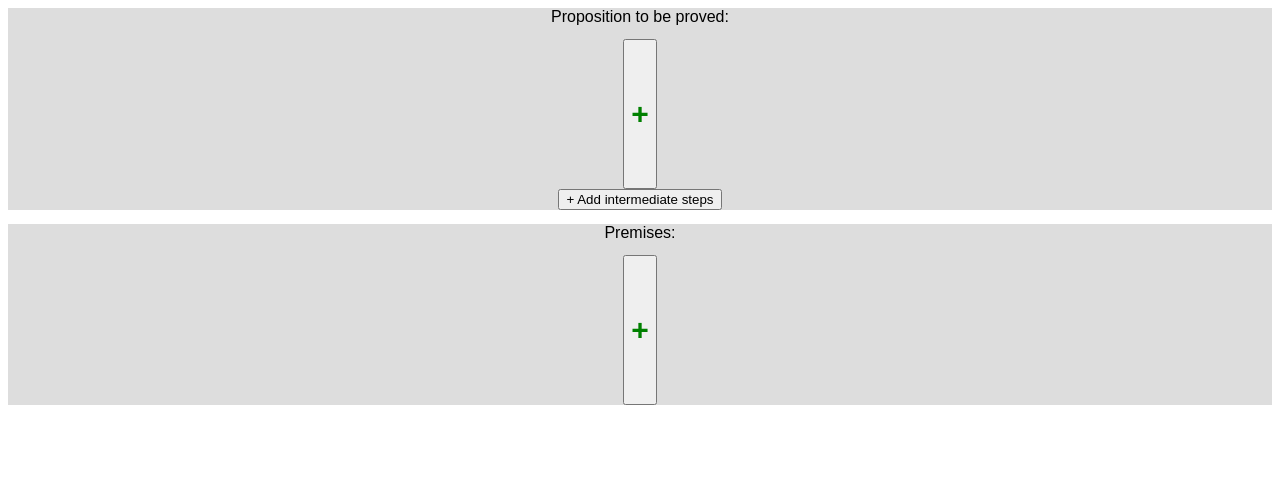
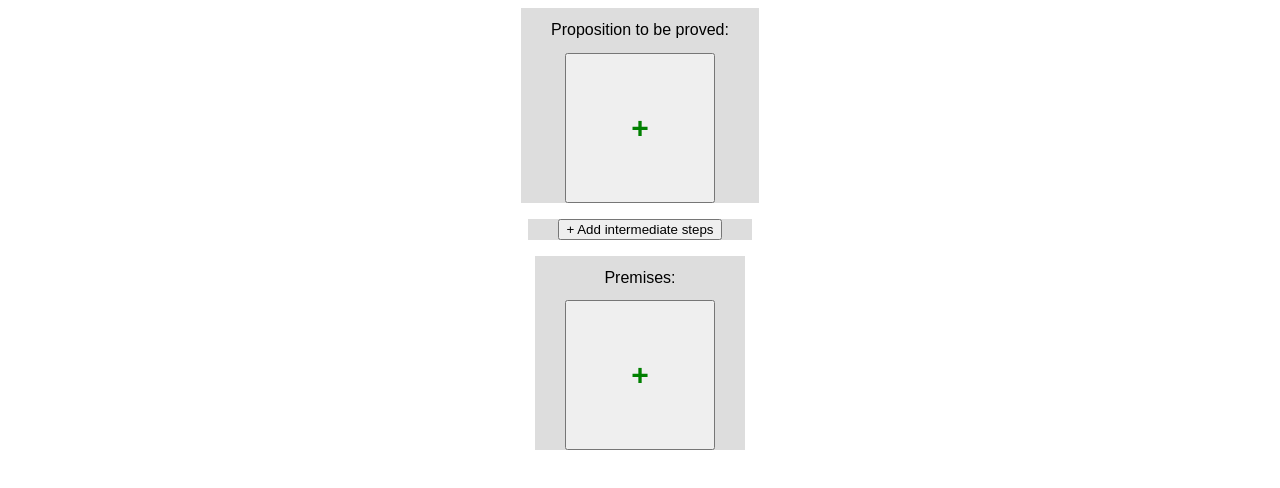
Before and after one commit to edkins/proof-js, a plain HTML site: page tree.html in a window 1280 px wide. Drawn offline with Linux system fonts and the light colour scheme.

Commit message:
Tidy up interface a bit

```diff
--- a/tree.css
+++ b/tree.css
@@ -7,7 +7,7 @@ div.main {
   text-align: center;
 }
 div.slice {
-  display: block;
+  display: inline-block;
   background: #ddd;
   padding: 0px 30px 0px 30px;
 }
@@ -19,6 +19,15 @@ div.box {
   width:250px;
   height:130px;
   margin:10px;
+}
+button.big-new {
+  vertical-align: top;
+  font-family: sans-serif;
+  font-size: 30px;
+  font-weight: bold;
+  color: green;
+  height: 150px;
+  width: 150px;
 }
 button.new {
   vertical-align: top;
--- a/tree.html
+++ b/tree.html
@@ -6,18 +6,18 @@
 </head>
 <body>
   <div class="main">
-    <div class="slice" id="goal">
+    <p><div class="slice" id="goal">
       <h2>
         Proposition to be proved:
       </h2>
-      <button type="button" class="new"
+      <button type="button" class="big-new"
         data-vis="vanish"
         data-generate="true"
         onclick="newBox(event)">
         +
       </button>
-    </div>
-    <div class="slice" id="intermediate">
+    </div></p>
+    <p><div class="slice" id="intermediate">
       <button type="button" data-vis="vanish" onclick="newBox(event)">
         <span class="new">+</span>
         Add intermediate steps
@@ -31,17 +31,24 @@
         onclick="newBox(event)">
         +
       </button>
-    </div>
-    <div class="slice" id="premises">
+    </div></p>
+    <p><div class="slice" id="premises">
       <h2>
         Premises:
       </h2>
-      <button type="button" class="new"
+      <button type="button" class="big-new"
+        data-vis="vanish"
         data-generate="true"
         onclick="newBox(event)">
         +
       </button>
-    </div>
+      <button type="button" class="new"
+        data-vis="appear" style="display:none"
+        data-generate="true"
+        onclick="newBox(event)">
+        +
+      </button>
+    </div></p>
   </div>
 </body>
 </html>
```
